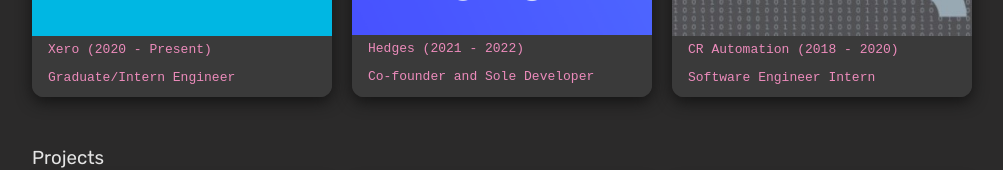
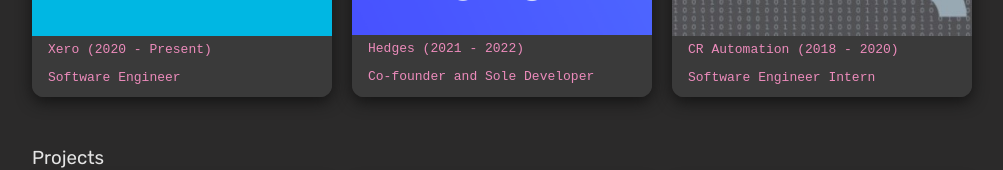
Before and after one commit to joshuarichards001/portfolio, a React (Create React App) app: page / in a window 1280 px wide. Shown: the part 562-732 px from the top of the page, without its empty margins (138-1141 px from the left). Built offline with nearby package versions, Linux system fonts and the light colour scheme.

Commit message:
Update Xero.tsx

```diff
--- a/src/pages/Xero.tsx
+++ b/src/pages/Xero.tsx
@@ -21,7 +21,7 @@
         <img src={xeroImage} alt="Avatar" style={{ width: "100%" }} />
         <div className={styles.cardContainer}>
           <b>Xero (2020 - Present)</b>
-          <p>Graduate/Intern Engineer</p>
+          <p>Software Engineer</p>
         </div>
       </button>
       <Modal
```
